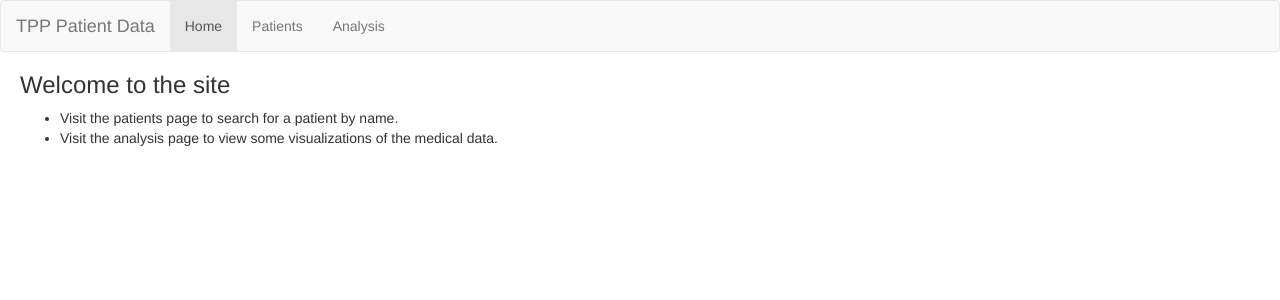
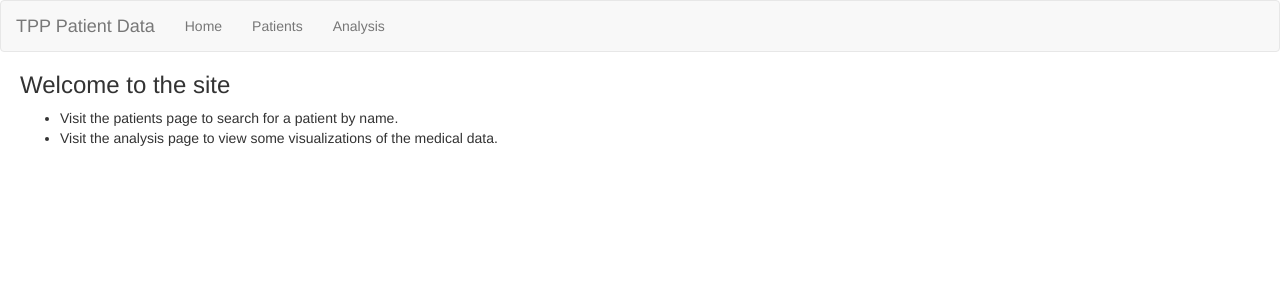
Before and after one commit to jakey1610/Durhack2018, a Flask app: page / in a window 1280 px wide. Shown: the top 300 px of the page. Run offline with Flask 2, Linux system fonts and the light colour scheme; some libraries are stand-ins or nearby versions.

Commit message:
nicer styling

```diff
--- a/DurHack/templates/index.html
+++ b/DurHack/templates/index.html
@@ -132,7 +132,7 @@
       <a class="navbar-brand show-home" href="#" >TPP Patient Data</a>
     </div>
     <ul class="nav navbar-nav">
-      <li class="active show-home"><a href="#">Home</a></li>
+      <li class ="show-home"><a href="#">Home</a></li>
       <li><a href="#" id = "show-patients">Patients</a></li>
       <li><a href='/analysis'> Analysis </a></li>
     </ul>
```
